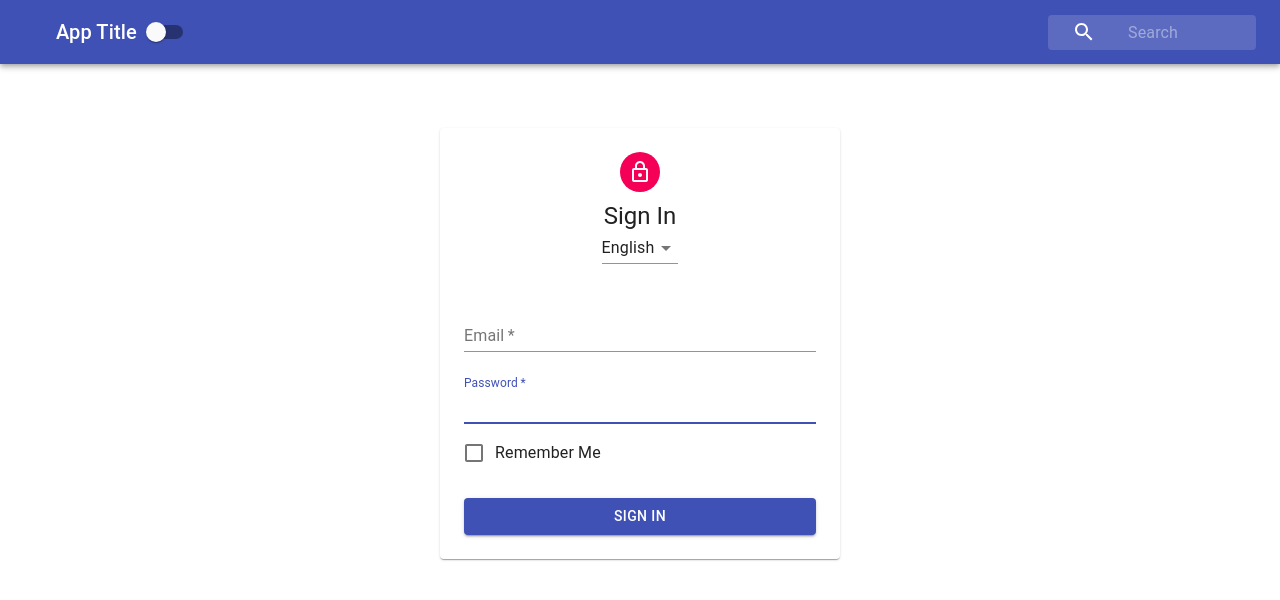
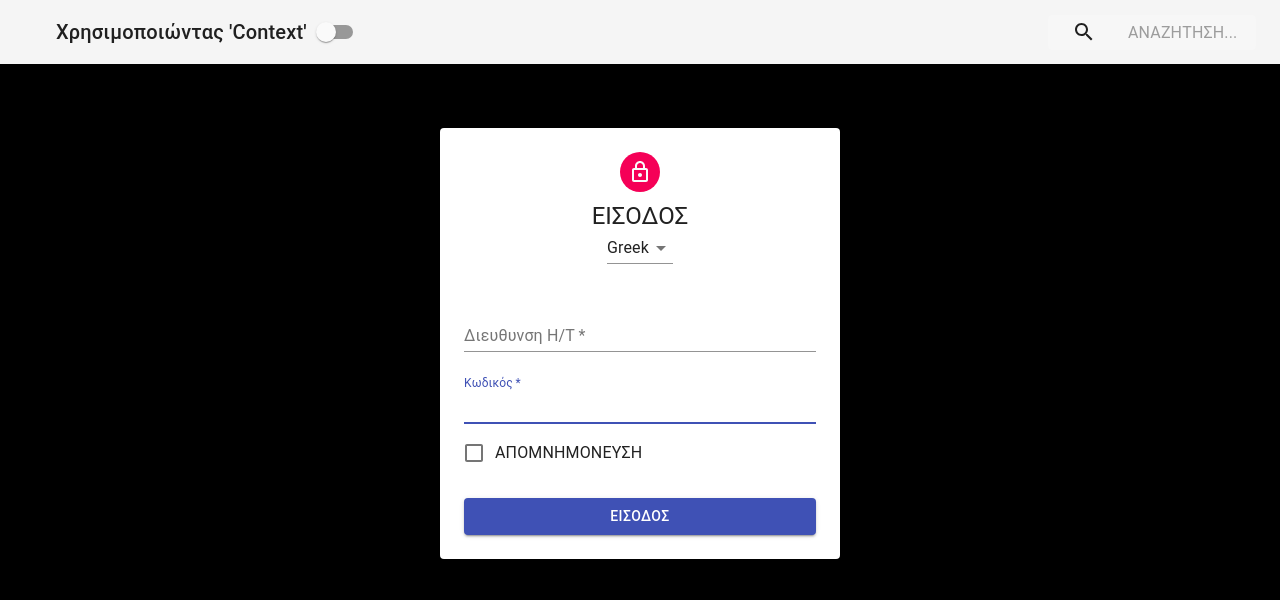
Before and after one commit to SpyrosGeo/ContextForm, a React (Create React App) app: page / in a window 1280 px wide. Shown: the top 600 px of the page. Built offline with nearby package versions, Linux system fonts and the light colour scheme.

Commit message:
added change language functinality using Context aswell as consuming 2 Contexts in the same Component using Higher Order Component

```diff
--- a/src/App.js
+++ b/src/App.js
@@ -3,15 +3,18 @@ import NavBar from './NavBar';
 import Form from './Form';
 import PageContent from './PageContent';
 import {ThemeProvider} from './Contexts/ThemeContext';
-
+import {LanguageProvider} from './Contexts/LanguageContext';
 function App() {
   return (
     <ThemeProvider>
+    <LanguageProvider>
     <PageContent>
         <NavBar/>
         <Form/>
     </PageContent>
+    </LanguageProvider>
     </ThemeProvider>
+
   );
 }
 
--- /dev/null
+++ b/src/Contexts/LanguageContext.js
@@ -0,0 +1,28 @@
+import React , {Component, createContext} from 'react';
+
+export  const LanguageContext = createContext();
+
+export class LanguageProvider extends Component {
+    constructor(props){
+        super(props)
+        this.state = {language:"greek"};
+        this.changeLanguage = this.changeLanguage.bind(this)
+    }
+
+    changeLanguage(e){
+        this.setState({language:e.target.value})
+    }
+    render(){
+        return(
+        <LanguageContext.Provider value={{...this.state,changeLanguage:this.changeLanguage}}>
+            {this.props.children}
+        </LanguageContext.Provider>
+        )
+}
+
+}
+export const withLanguageContext = Component => props =>(
+    <LanguageContext.Consumer>
+        {value =><Component languageContext={value} {...props} />}
+    </LanguageContext.Consumer>
+)
--- a/src/Contexts/ThemeContext.js
+++ b/src/Contexts/ThemeContext.js
@@ -1,16 +1,20 @@
 import React,{Component,createContext } from 'react';
 
-const ThemeContext = createContext();
+export const ThemeContext = createContext();
 
 export class ThemeProvider extends Component {
     constructor(props){
         super(props);
         this.state={isDarkMode:true}
+        this.toggleTheme = this.toggleTheme.bind(this);
     }
 
+    toggleTheme(){
+        this.setState({isDarkMode:!this.state.isDarkMode})
+    }
     render(){
         return(
-        <ThemeContext.Provider value={{...this.state}}>
+        <ThemeContext.Provider value={{...this.state,toggleTheme:this.toggleTheme}}>
             {this.props.children}
         </ThemeContext.Provider>
         )}
--- a/src/Form.js
+++ b/src/Form.js
@@ -16,31 +16,51 @@ import {
 import LockOutLinedIcon from '@material-ui/icons/LockOutlined';
 import { withStyles } from '@material-ui/core/styles';
 import styles from './Styles/FormStyles';
+import { LanguageContext } from './Contexts/LanguageContext';
+
+const words = {
+    english:{
+        email:"Email",
+        password:"Password",
+        signIn:"Sign In",
+        remember:"Remember Me",
+
+    },
+    greek:{
+        email:"Διευθυνση Η/Τ",
+        password:"Κωδικός",
+        signIn: "ΕΙΣΟΔΟΣ",
+        remember: "ΑΠΟΜΝΗΜΟΝΕΥΣΗ",
+    }
+}
  class Form extends Component {
+     static contextType = LanguageContext;
     render() {
         const { classes } =this.props;
+        const { language,changeLanguage } = this.context;
+        const { email, password,signIn,remember} = words[language];
         return (
            <main className={classes.main}>
                <Paper className={classes.paper}>
                    <Avatar className={classes.avatar}>
                     <LockOutLinedIcon />
                    </Avatar>
-                   <Typography variant="h5">Sign In</Typography>
-                    <Select value="english">
+            <Typography variant="h5"> {signIn} </Typography>
+                    <Select value={language} onChange={changeLanguage}>
                         <MenuItem value="english">English</MenuItem>
                         <MenuItem value="greek">Greek</MenuItem>
                     </Select>
                     <form className={classes.form}>
                     <FormControl margin="normal" required fullWidth>
-                    <InputLabel htmlFor="email">Email</InputLabel>
+                    <InputLabel htmlFor="email">{email}</InputLabel>
                     <Input id="email" name="email" autoFocus></Input>
                     </FormControl>
                     <FormControl margin="normal" required fullWidth>
-                    <InputLabel htmlFor="password">Password</InputLabel>
+                    <InputLabel htmlFor="password">{password}</InputLabel>
                     <Input id="password" name="password" autoFocus></Input>
                     </FormControl>
-                    <FormControlLabel control={<Checkbox color='primary'/>} label='Remember Me'/>
-                    <Button variant="contained" type="submit" color='primary'fullWidth className={classes.button}>Sign In</Button>
+                    <FormControlLabel control={<Checkbox color='primary'/>} label={remember}/>
+                    <Button variant="contained" type="submit" color='primary'fullWidth className={classes.button}> {signIn} </Button>
                     </form>
                </Paper>
            </main>
--- a/src/NavBar.js
+++ b/src/NavBar.js
@@ -3,28 +3,44 @@ import { AppBar,Toolbar,Switch,Typography,InputBase,IconButton } from '@material
 import SearchIcon from '@material-ui/icons/Search';
 import { withStyles } from '@material-ui/core/styles';
 import styles from './Styles/NavBarStyles';
+import {ThemeContext } from './Contexts/ThemeContext';
+import { withLanguageContext } from './Contexts/LanguageContext';
 
+const words = {
+    english:{
+        search:"Search",
+        appTitle:"using 'Context'"
+    },
+    greek:{
+        search:"ΑΝΑΖΗΤΗΣΗ",
+        appTitle:" Χρησιμοποιώντας 'Context'"
+    }
+}
 class NavBar extends Component {
+    static contextType = ThemeContext;
     render() {
+        const { isDarkMode,toggleTheme} = this.context;
         const { classes} = this.props;
+        const {language } = this.props.languageContext;
+        const {search,appTitle} = words[language];
         return (
             <div className={classes.root}>
-                <AppBar position="static" color="primary">
+                <AppBar position="static" color={isDarkMode?'default':'primary'}>
                     <Toolbar>
                         <IconButton className={classes.menuButton}></IconButton>
                         <Typography
                         className={classes.title}
                         variant='h6'
                         color='inherit'>
-                            App Title
+                        {appTitle}
                         </Typography>
-                        <Switch/>
+                        <Switch onChange={toggleTheme}/>
                         <div className={classes.grow}/>
                         <div className={classes.search}>
                             <div className={classes.searchIcon}>
                                 <SearchIcon/>
                             </div>
-                            <InputBase placeholder="Search " classes={{
+                            <InputBase placeholder={`${search}...`} classes={{
                                 root:classes.inputRoot,
                                 input:classes.inputInput
                             }}/>
@@ -35,4 +51,4 @@ class NavBar extends Component {
         )
     }
 }
-export default withStyles(styles)(NavBar);
+export default withLanguageContext(withStyles(styles)(NavBar));
--- a/src/PageContent.js
+++ b/src/PageContent.js
@@ -1,9 +1,13 @@
 import React, { Component } from 'react'
+import { ThemeContext } from './Contexts/ThemeContext'
 
 export default class PageContent extends Component {
+    static contextType = ThemeContext
+
     render() {
+        const { isDarkMode} = this.context;
        const styles={
-           backgroundColor:'white',
+           backgroundColor:isDarkMode ? 'black':'white',
            height:'100vh',
            width:'100vw'
        }
```
